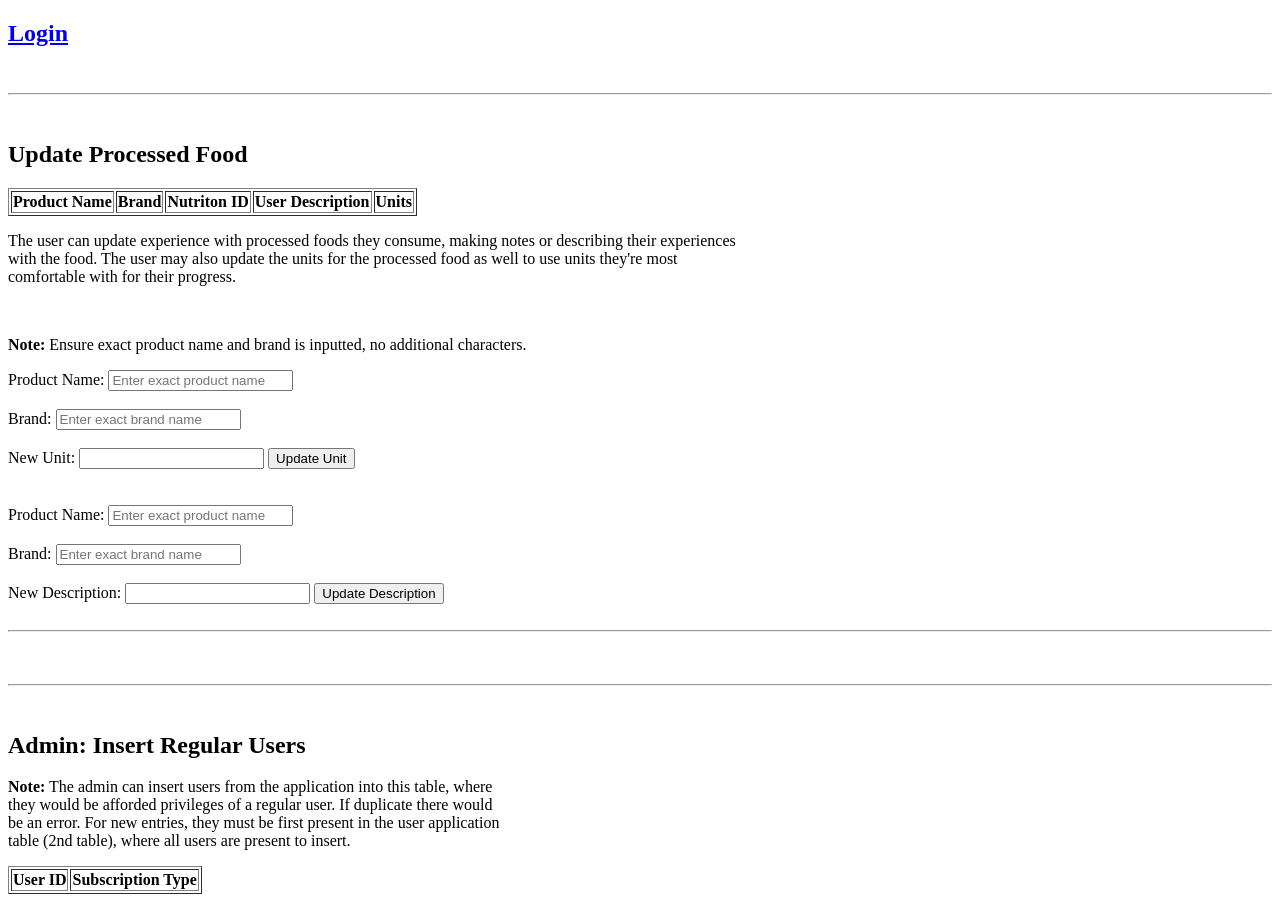
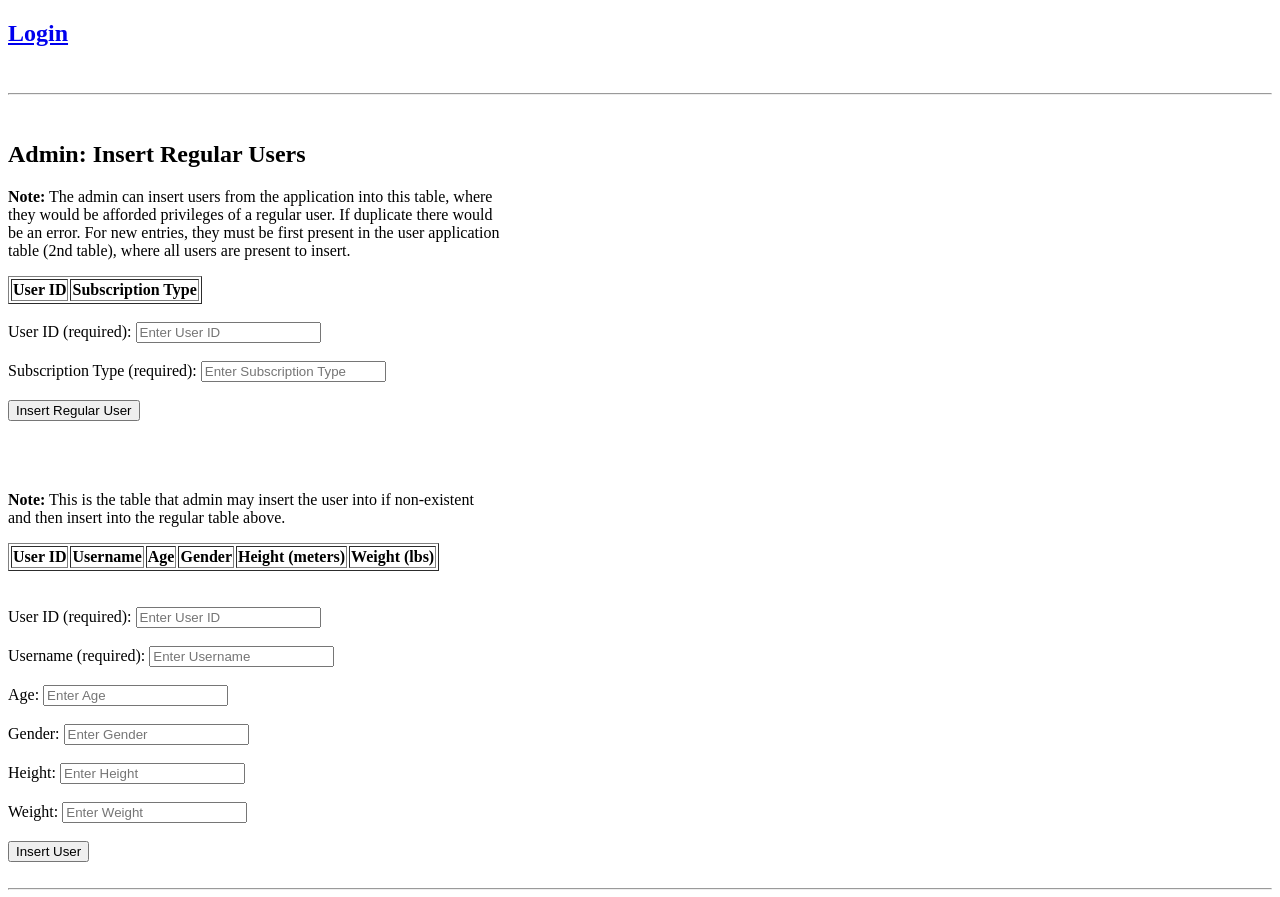
Before and after one commit to havido/Healthy-Eating-Planner, a website: page public/index.html in a window 1280 px wide. Shown: the top 897 px of the page. Drawn offline with Linux system fonts and the light colour scheme.

Commit message:
Integrated

```diff
--- a/public/index.html
+++ b/public/index.html
@@ -13,66 +13,6 @@
 <body>
     <!-- Add a link to the login page -->
     <h2><a href="login.html">Login</a></h2>
-
-<!-- Atta  ==========================================================================================================-->
-<!-- =================================== Processed Food =======================================================================-->
-<!-- =================================== Processed Food =======================================================================-->
-<!-- =================================== Processed Food =======================================================================-->
-
-    <br><hr><br>
-
-    <h2>Update Processed Food</h2>
-
-    <table id="processedFoodTable" border="1">
-        <thead>
-            <tr>
-                <th>Product Name</th>
-                <th>Brand </th>
-                <th>Nutriton ID</th>
-                <th>User Description</th>
-                <th>Units</th>
-            </tr>
-        </thead>
-        <tbody>
-        </tbody>
-    </table>
-
-    <div id="updateSelectProcFoodMsg"></div>
-
-    <p> The user can update experience with processed foods they consume, making notes or describing their experiences <br>
-        with the food. The user may also update the units for the processed food as well to use units they're most <br>
-        comfortable with for their progress. </p>
-
-    <br>
-    <p><b>Note:</b> Ensure exact product name and brand is inputted, no additional characters.</p>
-
-    <form id="updateUnits">
-        Product Name: <input type="text" id="productNameProcFood" placeholder="Enter exact product name" required> <br><br>
-        Brand: <input type="text" id="brandNameProcFood" placeholder="Enter exact brand name" required> <br><br>
-        <label for="pfUnit">New Unit:</label>
-        <input type="text" id="pfUnit" name="pfUnit" required>
-        <button type="submit">Update Unit</button>
-    </form>
-
-    <div id="updateUnitResultMsg"></div>
-
-    <br><br>
-    <form id="userDescriptUpdate">
-        Product Name: <input type="text" id="productNameProcFoodDesc" placeholder="Enter exact product name" required> <br><br>
-        Brand: <input type="text" id="brandNameProcFoodDesc" placeholder="Enter exact brand name" required> <br><br>
-        <label for="userDescript">New Description:</label>
-        <input type="text" id="userDescript" name="userDescript">
-        <button type="submit">Update Description</button>
-    </form>
-
-    <div id="updateDescriptionResultMsg"></div>
-
-    <br><hr><br>
-
-<!-- =================================== Processed Food =======================================================================-->
-<!-- =================================== Processed Food =======================================================================-->
-<!-- =================================== Processed Food =======================================================================-->
-<!-- Atta  ==========================================================================================================-->
 
 
 <!-- Atta  ==========================================================================================================-->
@@ -214,27 +154,6 @@
     <script src="scripts.js"></script>
 
     <script>
-
-        document.getElementById('updateUnits').addEventListener('submit', function(event) {
-            event.preventDefault();
-            updateUnit();
-        });
-
-        document.getElementById('userDescriptUpdate').addEventListener('submit', function(event) {
-            event.preventDefault();
-            updateDescription();
-        });
-
-        document.getElementById('insertUser2Form').addEventListener('submit', function(event) {
-            event.preventDefault();
-            insertUser2toTable();
-        });
-
-        document.getElementById('insertRegularUserForm').addEventListener('submit', function(event) {
-            event.preventDefault();
-            insertRegularUsertoTable();
-        });
-
     </script>
 
 
```
